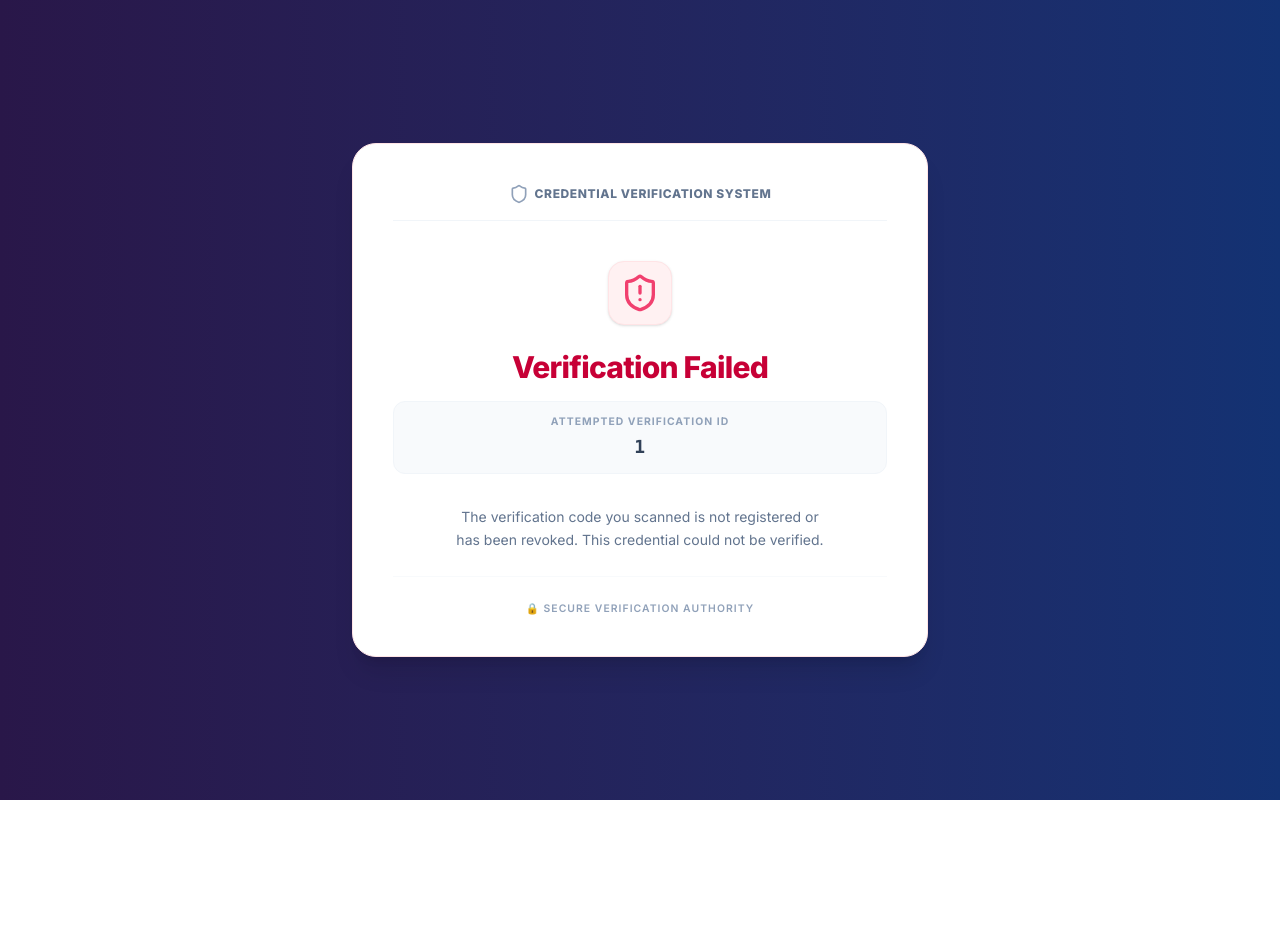
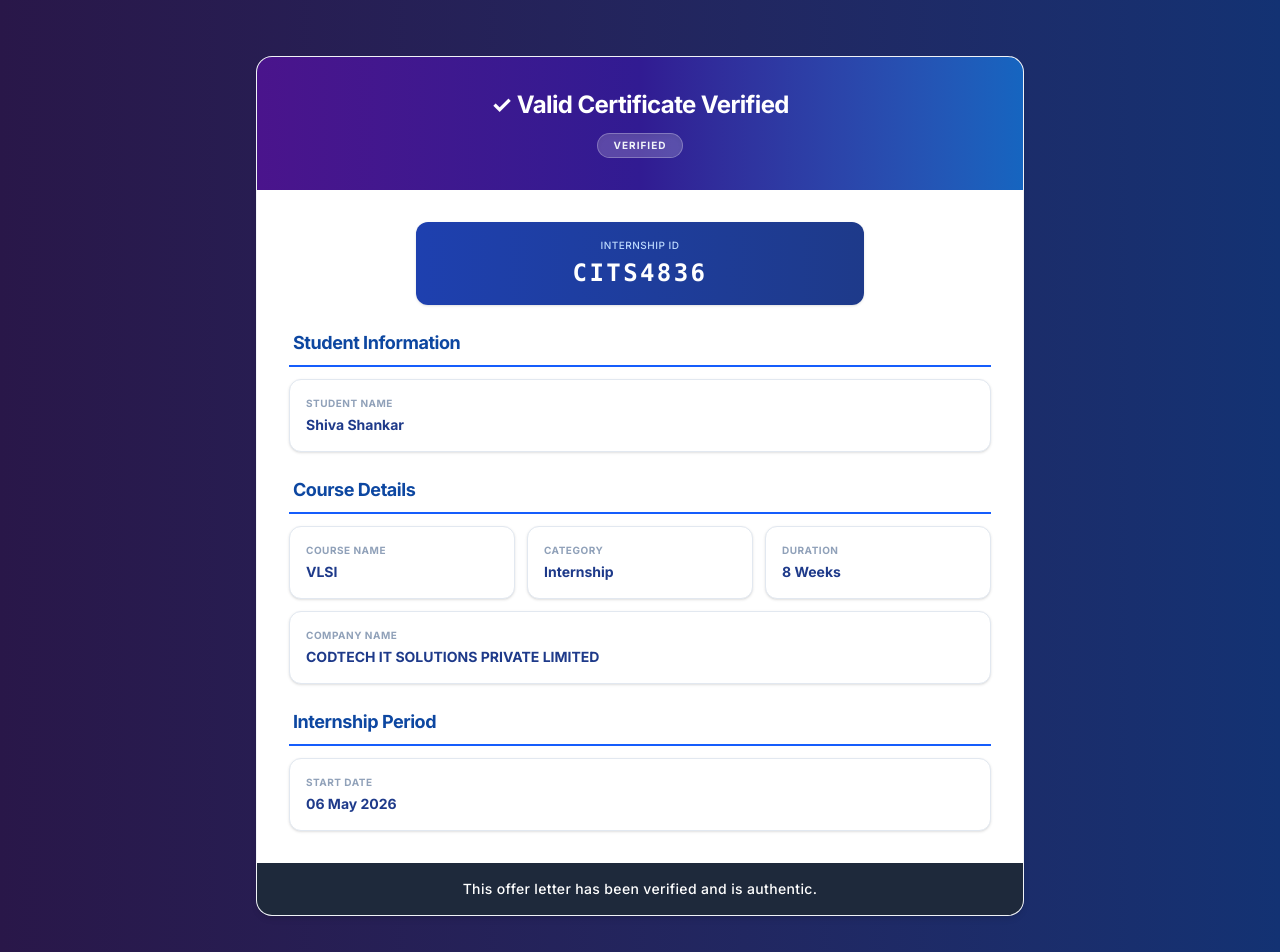
Before and after one commit to Phanindra899/Certificate-Application, a React (Vite) app: page /verify/1 in a window 1280 px wide. Shown: the top 952 px of the page. Before the commit the page ends 800 px from the top, so only its background shows below. Built offline with nearby package versions, Linux system fonts and the light colour scheme.

Commit message:
Added Shiva Shankar VLSI student record

```diff
--- a/src/data/students.js
+++ b/src/data/students.js
@@ -123,5 +123,28 @@
     (student) =>
       student.verificationId.trim().toUpperCase() ===
       verificationId.trim().toUpperCase()
-  );
+  ),
+  {
+  verificationId: "CITS4836",
+  studentName: "Shiva Shankar",
+
+  courseName: "VLSI",
+  category: "Internship",
+
+  companyName: "CODTECH IT SOLUTIONS PRIVATE LIMITED",
+
+  certificateType: "Offer Letter",
+
+  duration: "8 Weeks",
+
+  startDate: "06 May 2026",
+  endDate: "01 July 2026",
+
+  verificationDate: "06 May 2026",
+
+  status: "Verified",
+
+  remarks:
+    "Demonstrated strong dedication, technical skills, and a positive learning attitude throughout the internship. Successfully completed all assigned tasks with consistency and professionalism."
+};
 }
```
